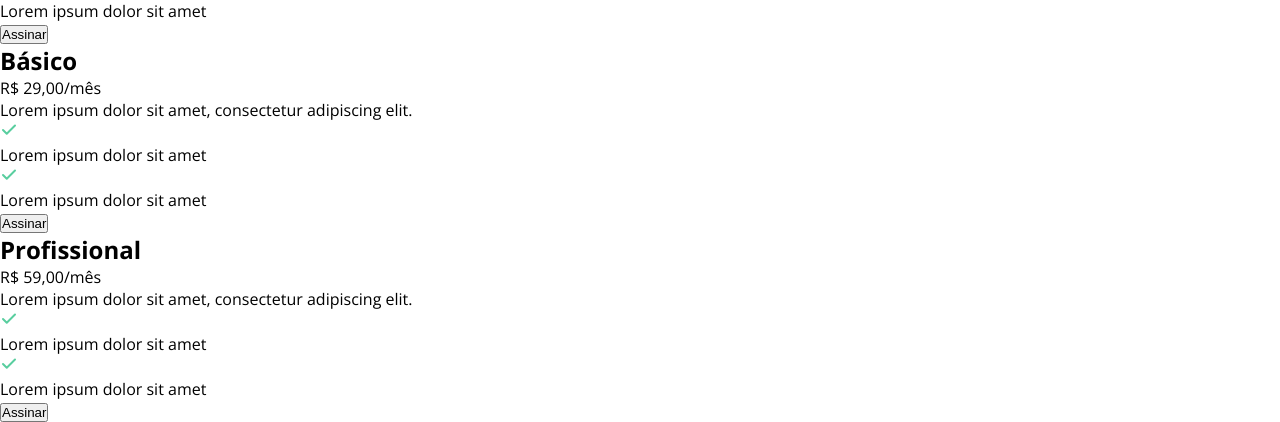
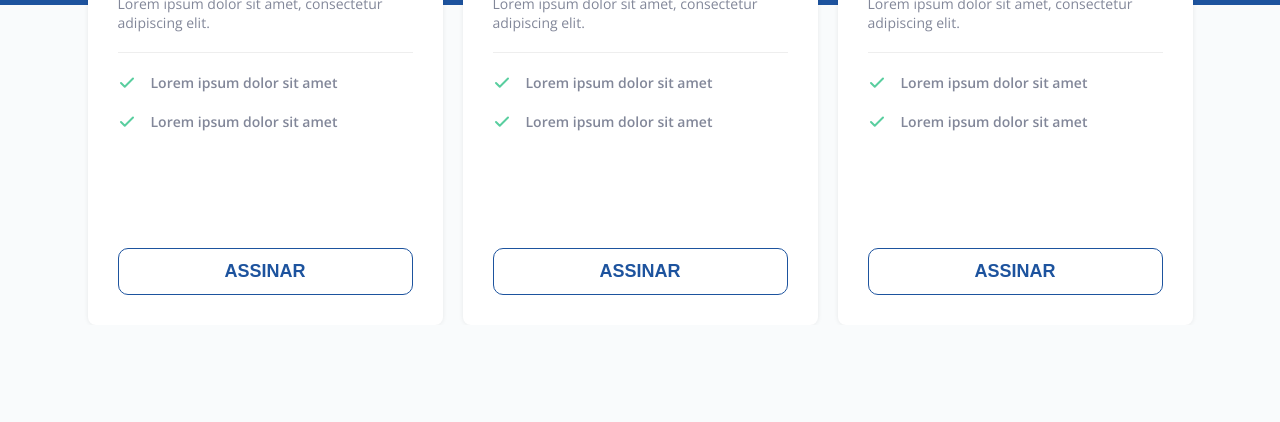
Before and after one commit to matheusmg02/pricing-table, a plain HTML site: page index.html in a window 1280 px wide. Shown: the part 478-900 px from the top of the page. After the commit the page ends 803 px from the top, so only its background shows below. Drawn offline with nearby package versions, Linux system fonts and the light colour scheme.

Commit message:
layout finalizado

```diff
--- a/index.html
+++ b/index.html
@@ -1,13 +1,16 @@
 <!doctype html>
-<html lang="en">
+<html lang="pt-BR">
   <head>
     <meta charset="UTF-8" />
     <meta name="viewport" content="width=device-width, initial-scale=1.0" />
     <title>Pricing Table</title>
     <link rel="stylesheet" href="style.css" />
-    <link rel="preconnect" href="https://fonts.googleapis.com">
-    <link rel="preconnect" href="https://fonts.gstatic.com" crossorigin>
-    <link href="https://fonts.googleapis.com/css2?family=League+Spartan:wght@100..900&family=Merriweather+Sans:ital,wght@0,300..800;1,300..800&family=Open+Sans:ital,wght@0,300..800;1,300..800&family=Work+Sans:ital,wght@0,100..900;1,100..900&display=swap" rel="stylesheet">
+    <link rel="preconnect" href="https://fonts.googleapis.com" />
+    <link rel="preconnect" href="https://fonts.gstatic.com" crossorigin />
+    <link
+      href="https://fonts.googleapis.com/css2?family=League+Spartan:wght@100..900&family=Merriweather+Sans:ital,wght@0,300..800;1,300..800&family=Open+Sans:ital,wght@0,300..800;1,300..800&family=Work+Sans:ital,wght@0,100..900;1,100..900&display=swap"
+      rel="stylesheet"
+    />
   </head>
   <body>
     <section class="intro-content-bg">
@@ -19,15 +22,19 @@
         </p>
       </div>
     </section>
+
     <section class="pricing-table-container">
       <div class="pricing-table-card">
+        <div class="pricing-table-content">
           <h2>Free</h2>
-        <p>
+          <p class="price-content">
             <span class="int-number">R$ 0</span>,00<span class="per-month"
               >/mês</span
             >
           </p>
-        <p>Lorem ipsum dolor sit amet, consectetur adipiscing elit.</p>
+          <p class="plan-description">
+            Lorem ipsum dolor sit amet, consectetur adipiscing elit.
+          </p>
           <div class="plan-rights">
             <div class="plan-right-container">
               <img src="assets/check.svg" alt="" />
@@ -38,17 +45,21 @@
               <p>Lorem ipsum dolor sit amet</p>
             </div>
           </div>
+        </div>
         <button class="btn-assign">Assinar</button>
       </div>
-      <div class="pricing-table-card">
+
+      <div class="pricing-table-card big-card">
+        <div class="pricing-table-content">
           <h2>Básico</h2>
-        <p>
+          <p class="price-content">
             <span class="int-number">R$ 29</span>,00<span class="per-month"
               >/mês</span
             >
           </p>
-
-        <p>Lorem ipsum dolor sit amet, consectetur adipiscing elit.</p>
+          <p class="plan-description">
+            Lorem ipsum dolor sit amet, consectetur adipiscing elit.
+          </p>
           <div class="plan-rights">
             <div class="plan-right-container">
               <img src="assets/check.svg" alt="" />
@@ -59,16 +70,21 @@
               <p>Lorem ipsum dolor sit amet</p>
             </div>
           </div>
+        </div>
         <button class="btn-assign">Assinar</button>
       </div>
+
       <div class="pricing-table-card">
+        <div class="pricing-table-content">
           <h2>Profissional</h2>
-        <p>
+          <p class="price-content">
             <span class="int-number">R$ 59</span>,00<span class="per-month"
               >/mês</span
             >
           </p>
-        <p>Lorem ipsum dolor sit amet, consectetur adipiscing elit.</p>
+          <p class="plan-description">
+            Lorem ipsum dolor sit amet, consectetur adipiscing elit.
+          </p>
           <div class="plan-rights">
             <div class="plan-right-container">
               <img src="assets/check.svg" alt="" />
@@ -79,6 +95,7 @@
               <p>Lorem ipsum dolor sit amet</p>
             </div>
           </div>
+        </div>
         <button class="btn-assign">Assinar</button>
       </div>
     </section>
--- a/style.css
+++ b/style.css
@@ -12,12 +12,14 @@
 }
 
 body {
+    background-color: var(--page-background);
     font-family: 'Open Sans';
 }
 
 .intro-content-bg {
     background-color: var(--blue);
     padding: 100px;
+    box-shadow: 0 150px var(--blue);
 }
 
 .intro-content {
@@ -35,3 +37,82 @@ body {
 .intro-content p {
     font-size: 1.125rem;
 }
+
+.pricing-table-container {
+    display: flex;
+    align-items: center;
+    justify-content: center;
+    gap: 20px;
+}
+
+.pricing-table-card {
+    display: flex;
+    flex-direction: column;
+    justify-content: space-between;
+    padding: 30px;
+    max-width: 355px;
+    height: 470px;
+    box-shadow: 0 0 5px rgba(0, 0, 0, 0.08);
+    border-radius: 8px;
+    background-color: #fff;
+}
+
+.pricing-table-content h2 {
+    font-size: 1.125rem;
+    font-weight: 600;
+    margin-bottom: 20px;
+}
+
+.price-content {
+    font-size: 1.125rem;
+    font-weight: 700;
+    margin-bottom: 10px;
+}
+
+.int-number {
+    font-size: 2.5rem;
+}
+
+.per-month {
+    font-weight: 400;
+    color: var(--gray);
+    margin-left: 5px;
+}
+
+.plan-description {
+    font-size: 0.875rem;
+    color: var(--gray);
+    padding-bottom: 20px;
+    border-bottom: solid 1px #eee;
+    margin-bottom: 20px;
+}
+
+.plan-rights {
+    display: flex;
+    flex-direction: column;
+    gap: 20px;
+}
+
+.plan-right-container {
+    display: flex;
+    align-items: center;
+    gap: 15px;
+}
+
+.plan-right-container {
+    font-size: 0.875rem;
+    font-weight: 600;
+    color: var(--gray);
+}
+
+.btn-assign {
+    font-size: 1.125rem;
+    font-weight: 600;
+    text-transform: uppercase;
+    color: var(--blue);
+    background-color: #fff;
+    border: solid 1px var(--blue);
+    border-radius: 10px;
+    padding: 12px;
+    cursor: pointer;
+}
```
Lines whose indentation alone changed are shown as unchanged.
